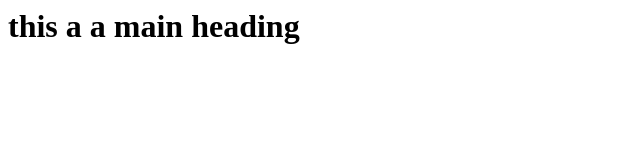
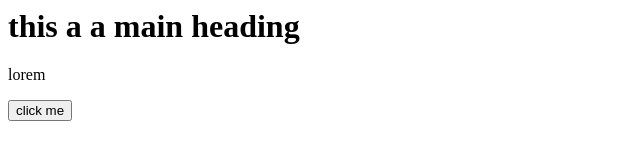
Before and after one commit to Anshumantripathi800/localrepo, a plain HTML site: page index.html in a window 1280 px wide. Shown: the whole page, without its empty margins (0-640 px from the left). Drawn offline with Linux system fonts and the light colour scheme.

Commit message:
Update index.html
adding p and button tag

```diff
--- a/index.html
+++ b/index.html
@@ -1 +1,3 @@
 <h1>this a a main heading </h1>
+<p> lorem</p>
+<button>click me</button>
```
